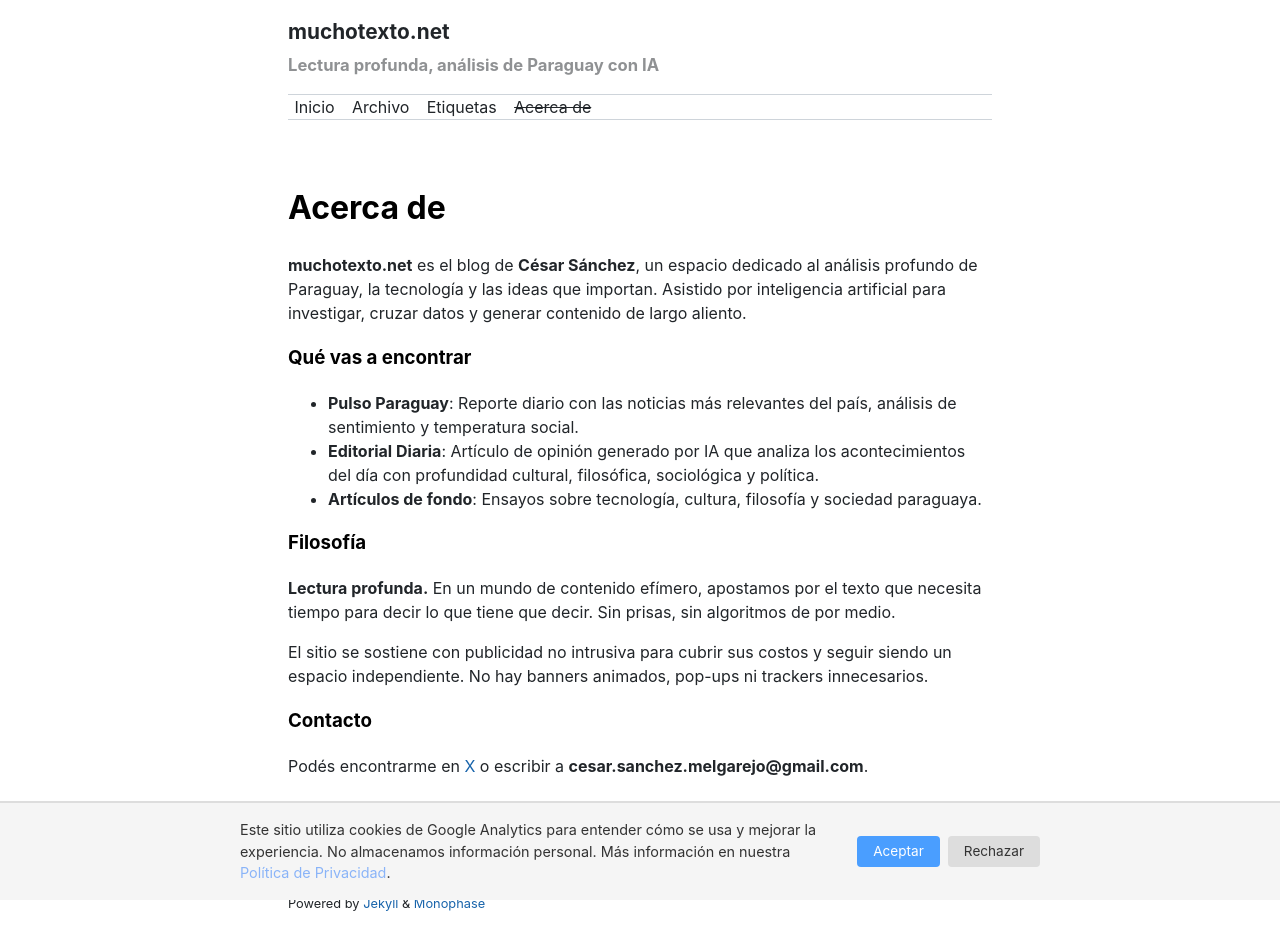
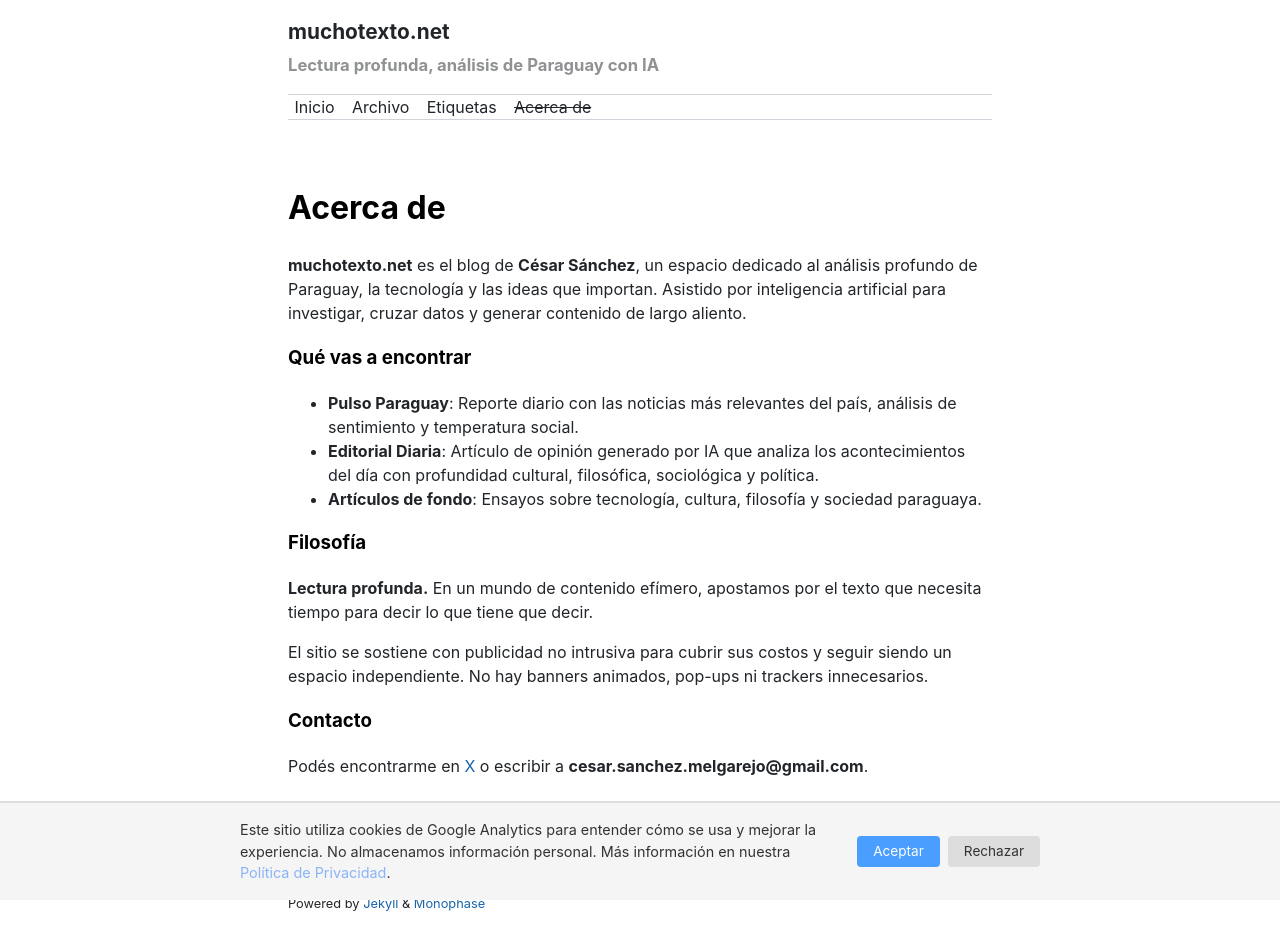
Before and after one commit to miravosqueinteresante/muchotexto.net, a Jekyll site: the page built from about.markdown, in a window 1280 px wide. Built offline with Jekyll 4.4.1, drawn with Linux system fonts in a browser that asks for light colours; nearby versions of some CDN libraries.

Commit message:
fix: remove 'sin algoritmos de por medio' from about page

```diff
--- a/about.markdown
+++ b/about.markdown
@@ -14,7 +14,7 @@ permalink: /about/
 
 ### Filosofía
 
-**Lectura profunda.** En un mundo de contenido efímero, apostamos por el texto que necesita tiempo para decir lo que tiene que decir. Sin prisas, sin algoritmos de por medio.
+**Lectura profunda.** En un mundo de contenido efímero, apostamos por el texto que necesita tiempo para decir lo que tiene que decir.
 
 El sitio se sostiene con publicidad no intrusiva para cubrir sus costos y seguir siendo un espacio independiente. No hay banners animados, pop-ups ni trackers innecesarios.
 
```
